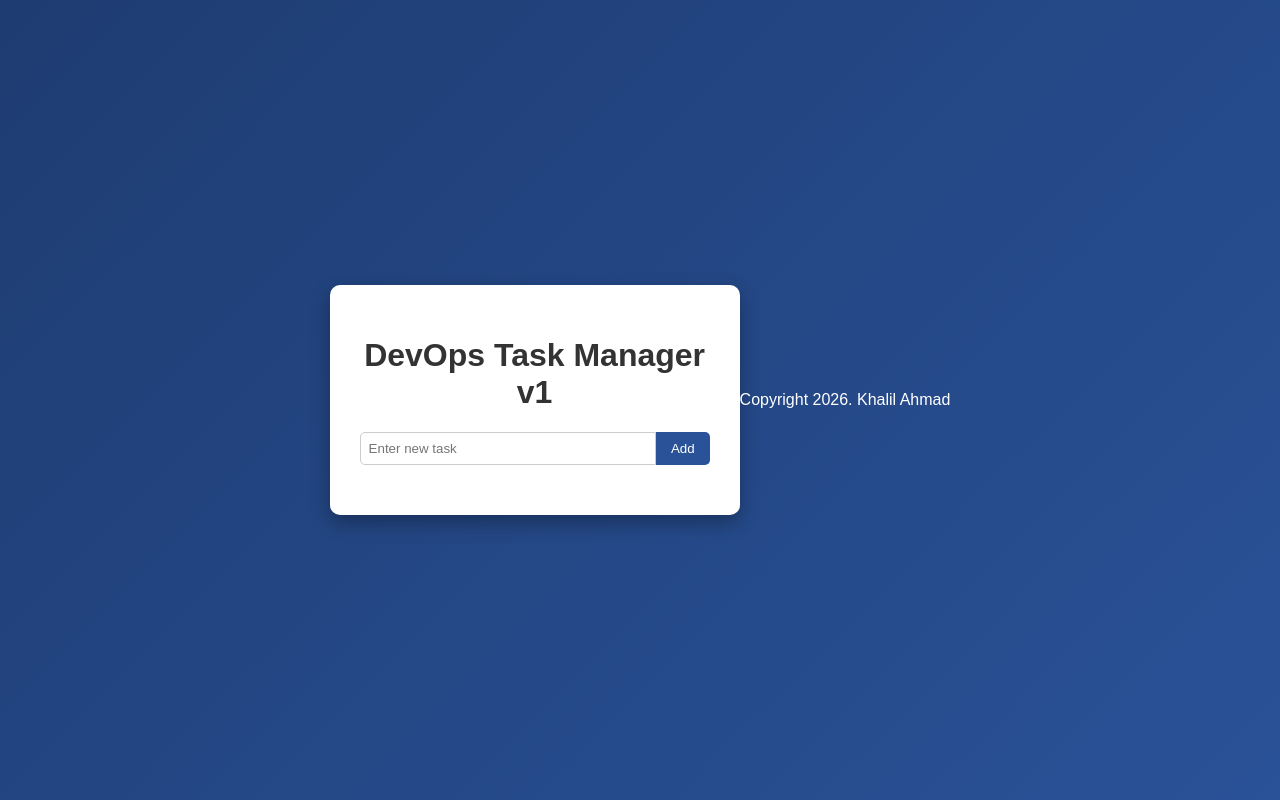
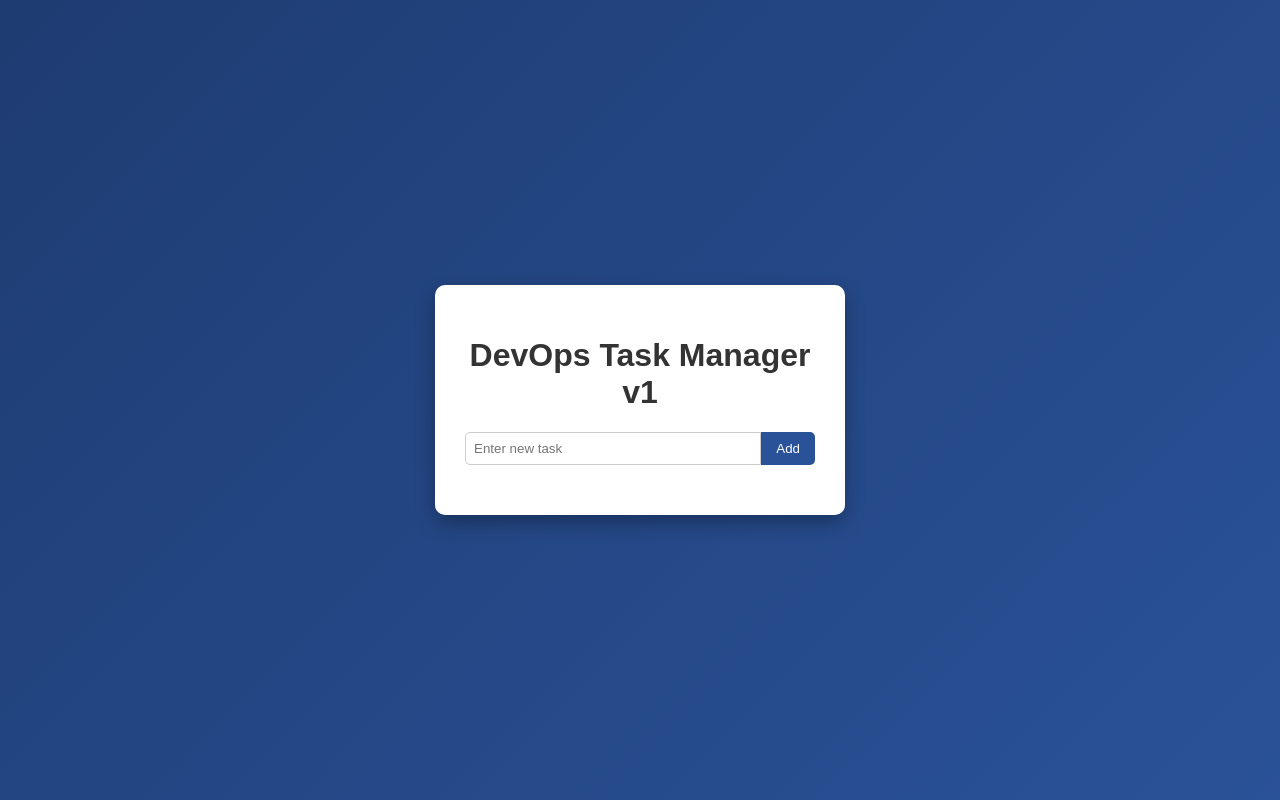
Before and after one commit to KhalilAhmadPK/Static_Task_Manager, a plain HTML site: page index.html in a window 1280 px wide. Drawn offline with Linux system fonts and the light colour scheme.

Commit message:
Update index.html

```diff
--- a/index.html
+++ b/index.html
@@ -87,8 +87,6 @@ li {
     <ul id="taskList"></ul>
 </div>
 
-<footer>Copyright 2026. Khalil Ahmad</footer>
-
 <script>
     document.addEventListener("DOMContentLoaded", loadTasks);
 
```
